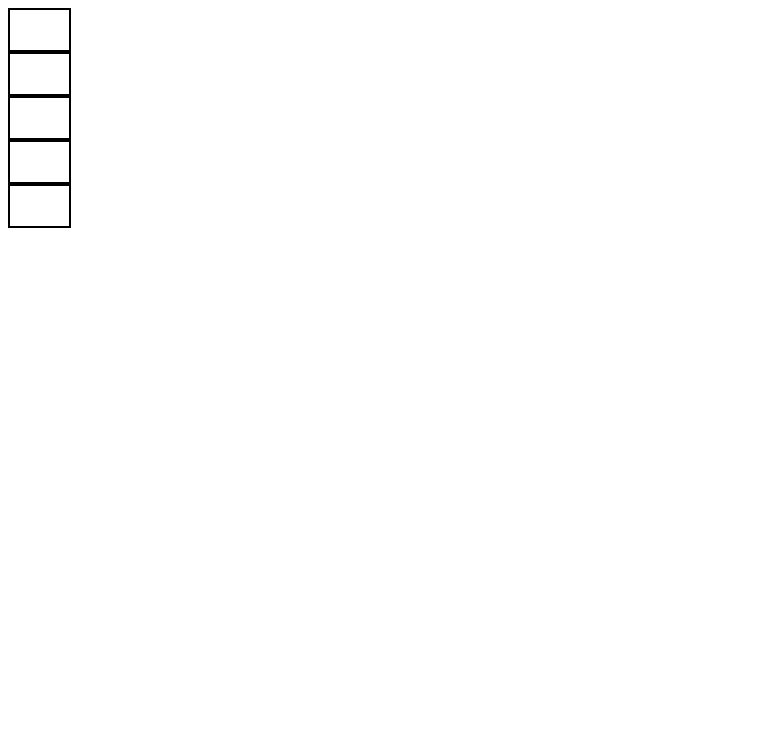
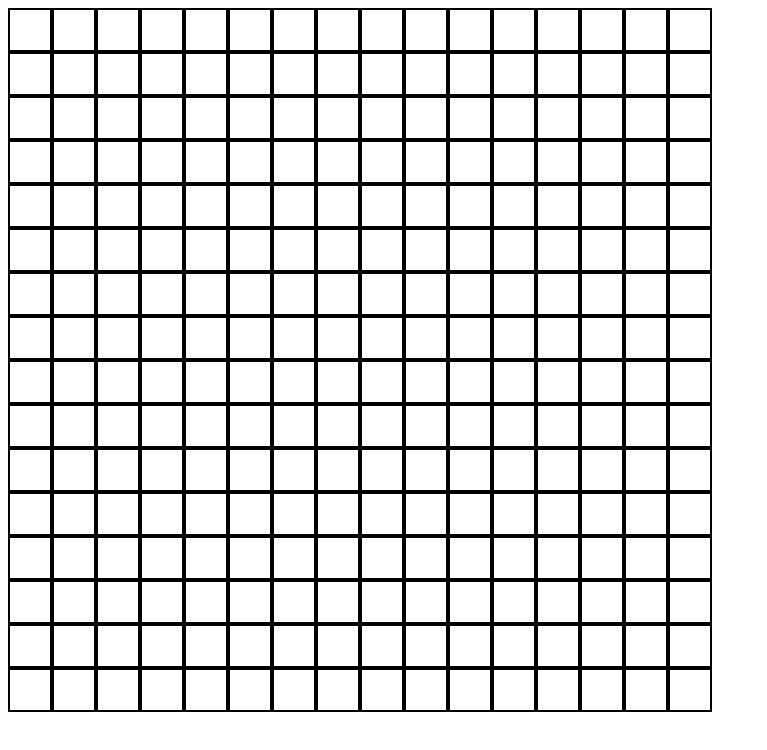
Before and after one commit to sackie0813/etch-a-sketch, a plain HTML site: page index.html in a window 1280 px wide. Shown: the whole page, without its empty margins (0-767 px from the left). Drawn offline with Linux system fonts and the light colour scheme.

Commit message:
Updated code to be able to make a grid

```diff
--- a/script.js
+++ b/script.js
@@ -1,10 +1,17 @@
 const container = document.getElementById("container");
 
-function makeRow (rowNum) {
+//Makes a grid
+function makeGrid (rowNum) {
     for (let i = 0; i < rowNum; i++) {
-    let row = document.createElement("div");
-    container.appendChild(row).className = "gridRows";
+        const row = document.createElement("div");
+        row.className = "row"
+        container.append(row);
+        for (let j = 0; j < rowNum; j++) {
+            const tile = document.createElement("div");
+            tile.className = "rowTile";
+            row.appendChild(tile);
+        }
     }
 }
 
-makeRow(5);
+makeGrid(16);
--- a/styles.css
+++ b/styles.css
@@ -2,14 +2,18 @@
     box-sizing: border-box;
 }
 
-.container {
-
+#container {
+    display:flex;
+    flex-direction:column;
 }
 
-.gridRows {
+.row {
     display:flex;
-    flex-direction: row;
+    flex-direction:row;
+}
+
+.rowTile {
     border: 2px solid black;
     padding: 20px;
-    max-width: 5%;
+    max-width:20%;
 }
```
